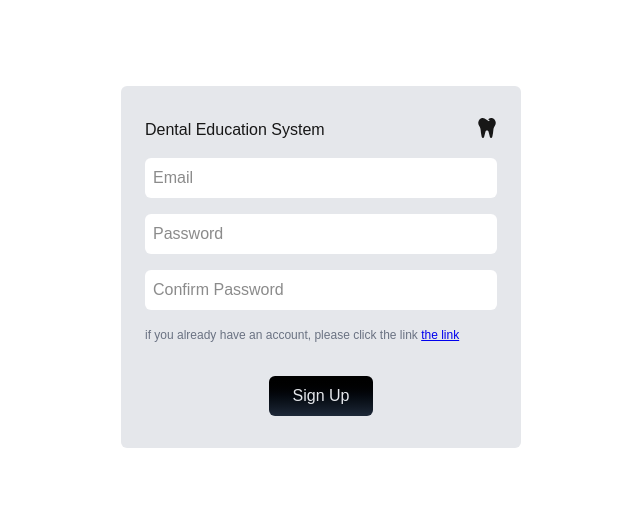
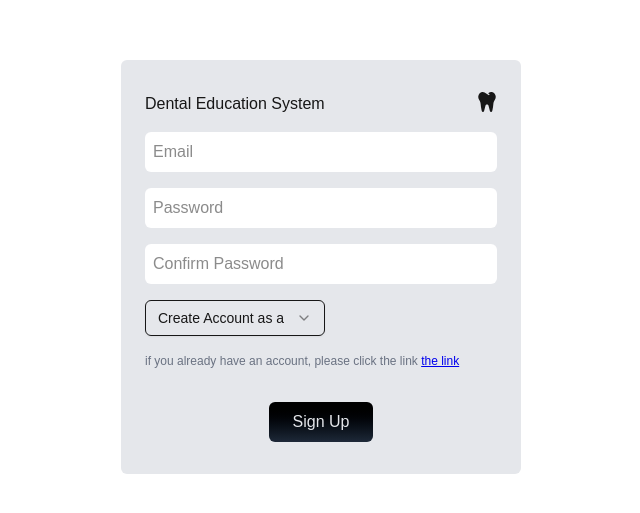
Before and after one commit to Amjad-Manafikhi/Dentist-App, a Next.js app: page /signup in a window 1280 px wide. Shown: the part 133-646 px from the top of the page, without its empty margins (319-959 px from the left). Built offline with nearby package versions, Linux system fonts and the light colour scheme.

Commit message:
solved errors and added role col in users table

```diff
--- a/package.json
+++ b/package.json
@@ -11,6 +11,7 @@
   "dependencies": {
     "@hookform/resolvers": "^5.1.1",
     "@radix-ui/react-dialog": "^1.1.14",
+    "@radix-ui/react-select": "^2.2.5",
     "@radix-ui/react-separator": "^1.1.7",
     "@radix-ui/react-slot": "^1.2.3",
     "@radix-ui/react-tooltip": "^1.2.7",
--- a/src/components/HomePage.tsx
+++ b/src/components/HomePage.tsx
@@ -32,7 +32,7 @@
             <span className="text-blue-600"> Future Dentists</span>
           </h1>
           <p className="text-xl text-gray-600 mb-8 max-w-3xl mx-auto">
-            Receive professional dental treatment while supporting the education of tomorrow's dental professionals.
+            Receive professional dental treatment while supporting the education of tomorrow&apos;s dental professionals.
             Our supervised student clinic provides high-quality care at accessible rates.
           </p>
           <div className="flex flex-col sm:flex-row gap-4 justify-center">
@@ -233,7 +233,7 @@
                 <span className="ml-2 text-lg font-bold">Dental Education Center</span>
               </div>
               <p className="text-gray-400">
-                Training tomorrow's dental professionals while providing quality care today.
+                Training tomorrow&apos;s dental professionals while providing quality care today.
               </p>
             </div>
 
--- /dev/null
+++ b/src/components/ui/select.tsx
@@ -0,0 +1,183 @@
+import * as React from "react"
+import * as SelectPrimitive from "@radix-ui/react-select"
+import { CheckIcon, ChevronDownIcon, ChevronUpIcon } from "lucide-react"
+
+import { cn } from "@/lib/utils"
+
+function Select({
+  ...props
+}: React.ComponentProps<typeof SelectPrimitive.Root>) {
+  return <SelectPrimitive.Root data-slot="select" {...props} />
+}
+
+function SelectGroup({
+  ...props
+}: React.ComponentProps<typeof SelectPrimitive.Group>) {
+  return <SelectPrimitive.Group data-slot="select-group" {...props} />
+}
+
+function SelectValue({
+  ...props
+}: React.ComponentProps<typeof SelectPrimitive.Value>) {
+  return <SelectPrimitive.Value data-slot="select-value" {...props} />
+}
+
+function SelectTrigger({
+  className,
+  size = "default",
+  children,
+  ...props
+}: React.ComponentProps<typeof SelectPrimitive.Trigger> & {
+  size?: "sm" | "default"
+}) {
+  return (
+    <SelectPrimitive.Trigger
+      data-slot="select-trigger"
+      data-size={size}
+      className={cn(
+        "border-input data-[placeholder]:text-muted-foreground [&_svg:not([class*='text-'])]:text-muted-foreground focus-visible:border-ring focus-visible:ring-ring/50 aria-invalid:ring-destructive/20 dark:aria-invalid:ring-destructive/40 aria-invalid:border-destructive dark:bg-input/30 dark:hover:bg-input/50 flex w-fit items-center justify-between gap-2 rounded-md border bg-transparent px-3 py-2 text-sm whitespace-nowrap shadow-xs transition-[color,box-shadow] outline-none focus-visible:ring-[3px] disabled:cursor-not-allowed disabled:opacity-50 data-[size=default]:h-9 data-[size=sm]:h-8 *:data-[slot=select-value]:line-clamp-1 *:data-[slot=select-value]:flex *:data-[slot=select-value]:items-center *:data-[slot=select-value]:gap-2 [&_svg]:pointer-events-none [&_svg]:shrink-0 [&_svg:not([class*='size-'])]:size-4",
+        className
+      )}
+      {...props}
+    >
+      {children}
+      <SelectPrimitive.Icon asChild>
+        <ChevronDownIcon className="size-4 opacity-50" />
+      </SelectPrimitive.Icon>
+    </SelectPrimitive.Trigger>
+  )
+}
+
+function SelectContent({
+  className,
+  children,
+  position = "popper",
+  ...props
+}: React.ComponentProps<typeof SelectPrimitive.Content>) {
+  return (
+    <SelectPrimitive.Portal>
+      <SelectPrimitive.Content
+        data-slot="select-content"
+        className={cn(
+          "bg-popover text-popover-foreground data-[state=open]:animate-in data-[state=closed]:animate-out data-[state=closed]:fade-out-0 data-[state=open]:fade-in-0 data-[state=closed]:zoom-out-95 data-[state=open]:zoom-in-95 data-[side=bottom]:slide-in-from-top-2 data-[side=left]:slide-in-from-right-2 data-[side=right]:slide-in-from-left-2 data-[side=top]:slide-in-from-bottom-2 relative z-50 max-h-(--radix-select-content-available-height) min-w-[8rem] origin-(--radix-select-content-transform-origin) overflow-x-hidden overflow-y-auto rounded-md border shadow-md",
+          position === "popper" &&
+            "data-[side=bottom]:translate-y-1 data-[side=left]:-translate-x-1 data-[side=right]:translate-x-1 data-[side=top]:-translate-y-1",
+          className
+        )}
+        position={position}
+        {...props}
+      >
+        <SelectScrollUpButton />
+        <SelectPrimitive.Viewport
+          className={cn(
+            "p-1",
+            position === "popper" &&
+              "h-[var(--radix-select-trigger-height)] w-full min-w-[var(--radix-select-trigger-width)] scroll-my-1"
+          )}
+        >
+          {children}
+        </SelectPrimitive.Viewport>
+        <SelectScrollDownButton />
+      </SelectPrimitive.Content>
+    </SelectPrimitive.Portal>
+  )
+}
+
+function SelectLabel({
+  className,
+  ...props
+}: React.ComponentProps<typeof SelectPrimitive.Label>) {
+  return (
+    <SelectPrimitive.Label
+      data-slot="select-label"
+      className={cn("text-muted-foreground px-2 py-1.5 text-xs", className)}
+      {...props}
+    />
+  )
+}
+
+function SelectItem({
+  className,
+  children,
+  ...props
+}: React.ComponentProps<typeof SelectPrimitive.Item>) {
+  return (
+    <SelectPrimitive.Item
+      data-slot="select-item"
+      className={cn(
+        "focus:bg-accent focus:text-accent-foreground [&_svg:not([class*='text-'])]:text-muted-foreground relative flex w-full cursor-default items-center gap-2 rounded-sm py-1.5 pr-8 pl-2 text-sm outline-hidden select-none data-[disabled]:pointer-events-none data-[disabled]:opacity-50 [&_svg]:pointer-events-none [&_svg]:shrink-0 [&_svg:not([class*='size-'])]:size-4 *:[span]:last:flex *:[span]:last:items-center *:[span]:last:gap-2",
+        className
+      )}
+      {...props}
+    >
+      <span className="absolute right-2 flex size-3.5 items-center justify-center">
+        <SelectPrimitive.ItemIndicator>
+          <CheckIcon className="size-4" />
+        </SelectPrimitive.ItemIndicator>
+      </span>
+      <SelectPrimitive.ItemText>{children}</SelectPrimitive.ItemText>
+    </SelectPrimitive.Item>
+  )
+}
+
+function SelectSeparator({
+  className,
+  ...props
+}: React.ComponentProps<typeof SelectPrimitive.Separator>) {
+  return (
+    <SelectPrimitive.Separator
+      data-slot="select-separator"
+      className={cn("bg-border pointer-events-none -mx-1 my-1 h-px", className)}
+      {...props}
+    />
+  )
+}
+
+function SelectScrollUpButton({
+  className,
+  ...props
+}: React.ComponentProps<typeof SelectPrimitive.ScrollUpButton>) {
+  return (
+    <SelectPrimitive.ScrollUpButton
+      data-slot="select-scroll-up-button"
+      className={cn(
+        "flex cursor-default items-center justify-center py-1",
+        className
+      )}
+      {...props}
+    >
+      <ChevronUpIcon className="size-4" />
+    </SelectPrimitive.ScrollUpButton>
+  )
+}
+
+function SelectScrollDownButton({
+  className,
+  ...props
+}: React.ComponentProps<typeof SelectPrimitive.ScrollDownButton>) {
+  return (
+    <SelectPrimitive.ScrollDownButton
+      data-slot="select-scroll-down-button"
+      className={cn(
+        "flex cursor-default items-center justify-center py-1",
+        className
+      )}
+      {...props}
+    >
+      <ChevronDownIcon className="size-4" />
+    </SelectPrimitive.ScrollDownButton>
+  )
+}
+
+export {
+  Select,
+  SelectContent,
+  SelectGroup,
+  SelectItem,
+  SelectLabel,
+  SelectScrollDownButton,
+  SelectScrollUpButton,
+  SelectSeparator,
+  SelectTrigger,
+  SelectValue,
+}
--- a/src/lib/auth.ts
+++ b/src/lib/auth.ts
@@ -4,11 +4,12 @@
 type Credentials = {
   email: string;
   password: string;
+  userRole:string;
 };
 
 export async function signIn(
   provider: 'credentials',
-  credentials: Credentials
+  credentials: Pick<Credentials, 'email' | 'password'>
 ) {
   const { email, password } = credentials;
 
@@ -40,7 +41,7 @@
    provider: 'credentials',
    credentials: Credentials
 ){
-    const { email, password } = credentials;
+    const { email, password, userRole } = credentials;
 
     try {
         console.log("amajd");
@@ -51,7 +52,7 @@
             error.type = 'CredentialsSignup';
             throw error;
         }
-        await query('insert into users (email, password) values (?, ?)',[email, password]);
+        await query('insert into users (email, password, role) values (?, ?, ?)',[email, password, userRole]);
         return credentials;
 
     } catch (error) {
--- a/src/pages/api/auth/login.tsx
+++ b/src/pages/api/auth/login.tsx
@@ -15,7 +15,7 @@
     const user = await signIn('credentials', { email, password });
 
     // Set a session using real user ID
-    await createSession(res, user.email);
+    await createSession(res, user.email, user?.userRole);
 
     return res.status(200).json({ success: true });
   } catch (error) {
--- a/src/pages/api/auth/signup.tsx
+++ b/src/pages/api/auth/signup.tsx
@@ -11,13 +11,14 @@
 
     const email = req.body.email;
     const password = req.body.password;
+    const userRole = req.body.userRole;
     console.log(email, password)
 
     try {
-        const user = await signup('credentials', { email, password });
+        const user = await signup('credentials', { email, password, userRole });
 
         // Set a session using real user ID
-        await createSession(res, user.email);
+        await createSession(res, user.email, userRole);
 
         return res.status(200).json({ success: true });
     } catch (error) {
--- a/src/pages/index.tsx
+++ b/src/pages/index.tsx
@@ -1,7 +1,4 @@
-import Layout from "@/components/Layout";
 import { GetServerSideProps } from "next";
-import {studentInput} from './../components/FormInput';
-import Table from "@/components/Table";
 import { TableRow } from "@/models/Database";
 import Homepage from "@/components/HomePage";
 type Props ={
@@ -38,7 +35,7 @@
     }
 }
 
-export default function Student({student}:Props){
+export default function Student(){
 
 
     return(
--- a/src/pages/signup.tsx
+++ b/src/pages/signup.tsx
@@ -7,6 +7,13 @@
 import Link from 'next/link';
 import bcrypt from "bcryptjs"
 import toast, { Toaster } from 'react-hot-toast';
+import {
+  Select,
+  SelectContent,
+  SelectItem,
+  SelectTrigger,
+  SelectValue,
+} from "@/components/ui/select"
 
 const formSchema = z
   .object({
@@ -25,6 +32,8 @@
   const router = useRouter();
   const [loading, setLoading] = useState(false);
   const [error, setError] = useState("");
+  const [userRole, setUserRole] = useState("");
+  console.log(userRole)
 
   const {
     register,
@@ -34,6 +43,11 @@
     resolver: zodResolver(formSchema),
   });
   const onSubmit = async (data: FormSchemaType) => {
+    if(!error && userRole===""){
+        setError("choose your account type");
+        return
+    }
+    else if(!error)(setError(""));
     setLoading(true);
     const email = data.email;
     const nonHashwedPassword = data.password;
@@ -42,23 +56,24 @@
     console.log("qwerqwer")
     console.log(password)
     const response = await fetch('/api/auth/signup', {
-      method: 'POST',
-      headers: { 'Content-Type': 'application/json' },
-      body: JSON.stringify({ email, password }),
+        method: 'POST',
+        headers: { 'Content-Type': 'application/json' },
+        body: JSON.stringify({ email, password, userRole }),
     });
     const result= await response.json();
     setLoading(false);
     console.log(response)
     if (response.ok) {
-      setError("");
-      toast.success('Logged in Successfully!')
-      router.push('/dashboard/course');
+        setError("");
+        toast.success('Logged in Successfully!')
+        router.push('/dashboard/course');
     } else {
         setError(result.error || "somthing went wrong");
         toast.error(result.error);
 
     }
   };
+
 
   return (
     <div className="flex w-screen h-screen justify-center items-center">
@@ -103,6 +118,18 @@
                 <p className="text-red-500 text-sm">{errors.confirmPassword.message}</p>
             )}
         </div>
+        <div className='flex flex-col'>
+            <Select value={userRole} onValueChange={setUserRole}>
+                <SelectTrigger className="w-[180px]">
+                    <SelectValue placeholder="Create Account as a"/>
+                </SelectTrigger>
+                <SelectContent className='bg-gray-200 border-1'>
+                    <SelectItem value="doctor">Doctor</SelectItem>
+                    <SelectItem value="student">Student</SelectItem>
+                    <SelectItem value="patient">Patient</SelectItem>
+                </SelectContent>
+            </Select>
+        </div>
         {error && <p className="text-red-500 text-sm">{error}</p>}
         <p className='text-[12px] text-gray-500'>if you already have an account, please click the link {<Link className="underline text-[#0000EE]" href={"/login"}>the link</Link>}</p>
         <button
```
Also changed, not shown: src/components/AppSidebar.tsx (+14 -2 lines), src/lib/session.ts (+7 -2 lines), 1 other file (tests, documents, lock files or other folders).
